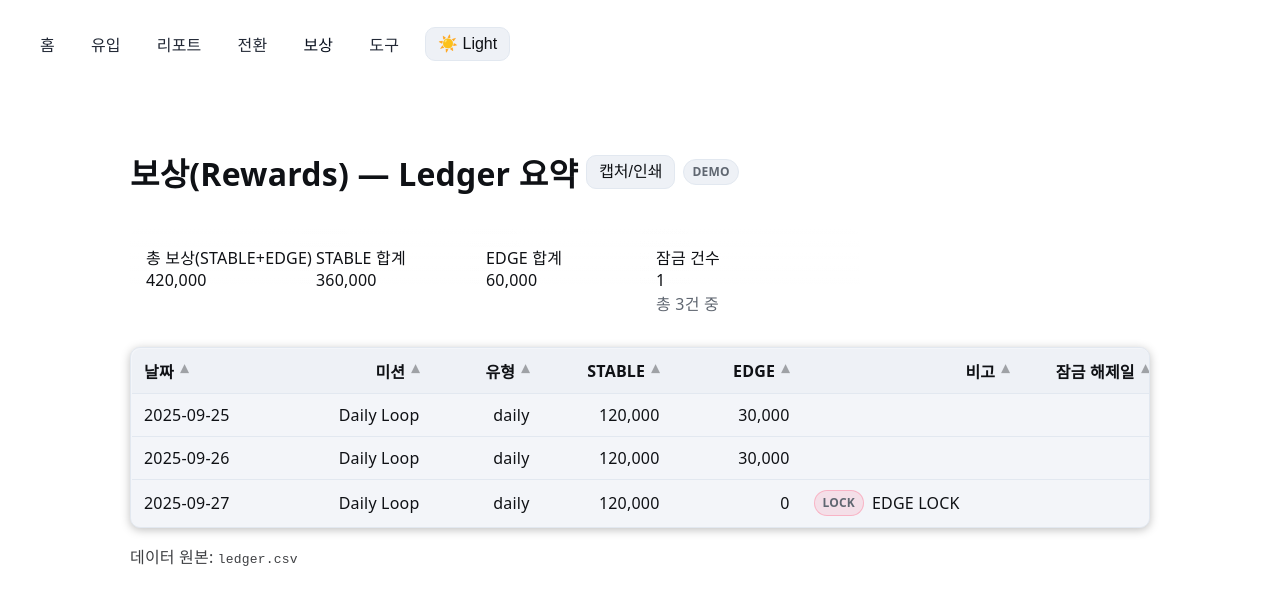
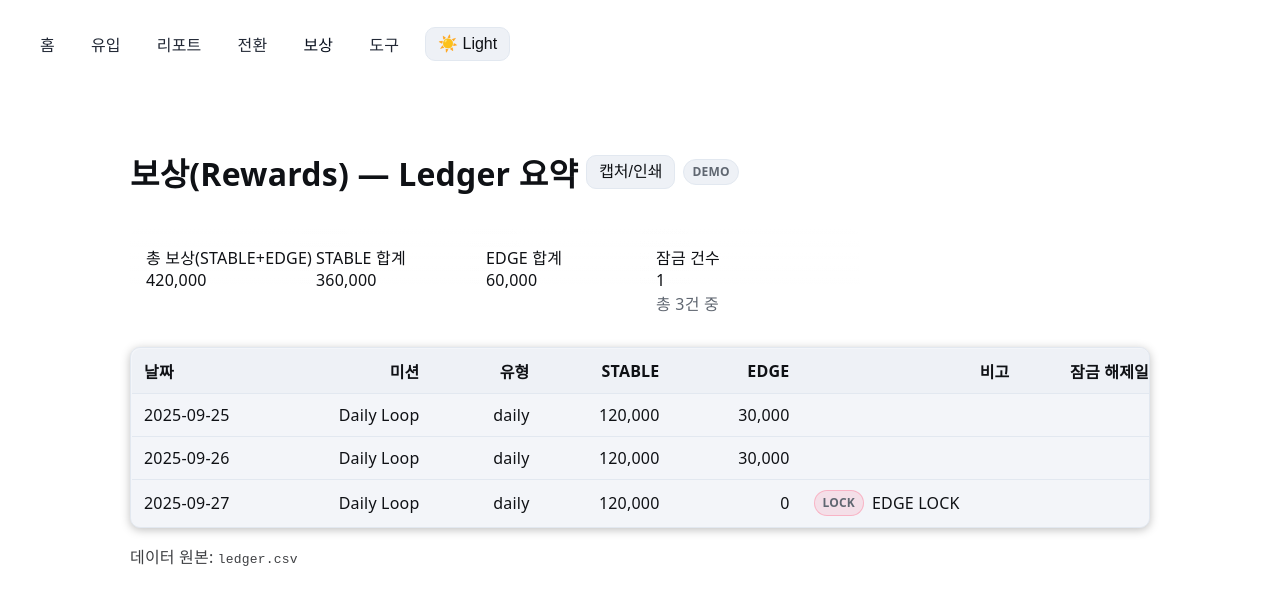
Before and after one commit to sht27363838-glitch/zp-v3.0, a Next.js app: page /rewards in a window 1280 px wide. Shown: the top 604 px of the page. Built offline with nearby package versions, Linux system fonts and the light colour scheme.

Commit message:
Update VirtualTable.tsx

```diff
--- a/app/_components/VirtualTable.tsx
+++ b/app/_components/VirtualTable.tsx
@@ -5,11 +5,11 @@ import React from 'react'
 type Column<T> = {
   key: keyof T | string
   header: React.ReactNode
-  width?: number | string               // 96 | '120px' | '12ch'
-  className?: string                    // 'num' → 우측정렬
+  width?: number | string
+  className?: string
   render?: (row: T) => React.ReactNode
-  sortable?: boolean                    // 정렬 허용 여부
-  sortKey?: (row: T) => number | string // 정렬용 키
+  sortable?: boolean
+  sortKey?: (row: T) => number | string
 }
 
 type Props<T> = {
@@ -19,16 +19,24 @@ type Props<T> = {
   className?: string
   height?: number
   rowHeight?: number
-  /** ✅ 합계/요약 등을 위한 하단 슬롯 */
+  /** 0건일 때 보여줄 커스텀 뷰(없으면 공통 empty-state) */
+  empty?: React.ReactNode
+  /** 테이블 하단 고정 푸터(합계/평균 등) */
   footer?: React.ReactNode
 }
 
 type SortState = { key?: string; dir: 'asc' | 'desc' }
 
 export default function VirtualTable<T>({
-  rows, columns, rowKey, className='table', height = 420, rowHeight = 40, footer,
+  rows,
+  columns,
+  rowKey,
+  className = 'table',
+  height = 420,
+  rowHeight = 40,
+  empty,
+  footer,
 }: Props<T>) {
-
   const [sort, setSort] = React.useState<SortState>({ dir: 'asc' })
 
   const sortedRows = React.useMemo(() => {
@@ -64,31 +72,40 @@ export default function VirtualTable<T>({
     const isActive = sort.key === (c.key as string)
     const ariaSort: React.AriaAttributes['aria-sort'] =
       isActive ? (sort.dir === 'asc' ? 'ascending' : 'descending') : 'none'
-    const style: React.CSSProperties = { userSelect: 'none', cursor: 'pointer', whiteSpace: 'nowrap' }
+    const style: React.CSSProperties = {
+      userSelect: 'none',
+      cursor: 'pointer',
+      whiteSpace: 'nowrap',
+    }
     return {
       role: 'button',
       tabIndex: 0,
       onClick: () => toggleSort(c.key as string),
-      onKeyDown: (e) => {
-        if (e.key === 'Enter' || e.key === ' ') { e.preventDefault(); toggleSort(c.key as string) }
+      onKeyDown: (e: React.KeyboardEvent<HTMLTableHeaderCellElement>) => {
+        if (e.key === 'Enter' || e.key === ' ') {
+          e.preventDefault()
+          toggleSort(c.key as string)
+        }
       },
       'aria-sort': ariaSort,
       'aria-label': '정렬',
       style,
+      className: `sortable${isActive ? ' active' : ''}${c.className ? ` ${c.className}` : ''}`,
     }
   }
 
-  const SortIcon = ({ active, dir }: { active: boolean; dir: 'asc' | 'desc' }) => (
-    <span aria-hidden style={{ display: 'inline-block', marginLeft: 6, opacity: active ? 1 : .35, transform: dir === 'asc' ? 'rotate(180deg)' : 'none' }}>
-      ▾
-    </span>
-  )
+  if (sortedRows.length === 0) {
+    return (
+      <div className="card" style={{ padding: 0 }}>
+        <div className="empty-state">{empty ?? '데이터 없음'}</div>
+      </div>
+    )
+  }
 
   return (
     <div className="card" style={{ padding: 0 }}>
       <div className="scroll" style={{ maxHeight: height, overflow: 'auto' }}>
         <table className={className} style={{ width: '100%' }}>
-          {/* 헤더/바디 폭 일치 */}
           <colgroup>
             {columns.map((c, i) => (
               <col
@@ -100,18 +117,11 @@ export default function VirtualTable<T>({
 
           <thead>
             <tr>
-              {columns.map((c, i) => {
-                const key = c.key as string
-                const active = sort.key === key
-                return (
-                  <th key={i} className={c.className || undefined} {...thProps(c)}>
-                    <span style={{ display:'inline-flex', alignItems:'center' }}>
-                      {c.header}
-                      {c.sortable && <SortIcon active={active} dir={active ? sort.dir : 'asc'} />}
-                    </span>
-                  </th>
-                )
-              })}
+              {columns.map((c, i) => (
+                <th key={i} {...thProps(c)}>
+                  <span style={{ display: 'inline-flex', alignItems: 'center' }}>{c.header}</span>
+                </th>
+              ))}
             </tr>
           </thead>
 
@@ -120,8 +130,9 @@ export default function VirtualTable<T>({
               <tr key={rowKey(r, idx)} style={{ height: rowHeight }}>
                 {columns.map((c, i) => {
                   const content = c.render ? c.render(r) : (r as any)[c.key as string]
+                  const cls = c.className ? c.className : undefined
                   return (
-                    <td key={i} className={c.className || undefined}>
+                    <td key={i} className={cls}>
                       {content}
                     </td>
                   )
@@ -129,18 +140,18 @@ export default function VirtualTable<T>({
               </tr>
             ))}
           </tbody>
+
+          {footer && (
+            <tfoot>
+              <tr>
+                <td colSpan={columns.length}>
+                  <div className="vt-footer">{footer}</div>
+                </td>
+              </tr>
+            </tfoot>
+          )}
         </table>
       </div>
-
-      {/* ✅ 합계/요약 바 */}
-      {footer && (
-        <div className="table-footer" style={{
-          display:'flex', justifyContent:'flex-end', gap:16,
-          padding:'10px 12px', borderTop:'var(--border)', background:'color-mix(in oklab, var(--panel) 85%, transparent)'
-        }}>
-          {footer}
-        </div>
-      )}
     </div>
   )
 }
```
